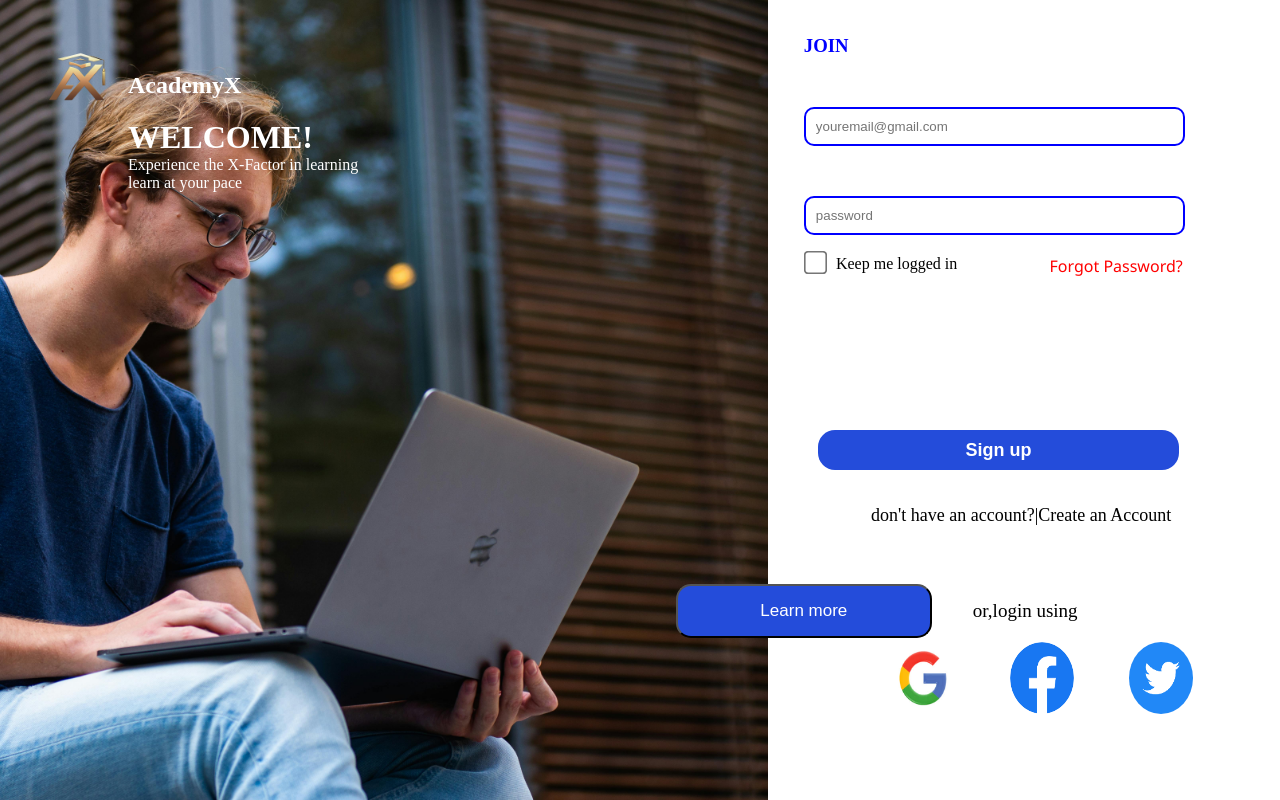
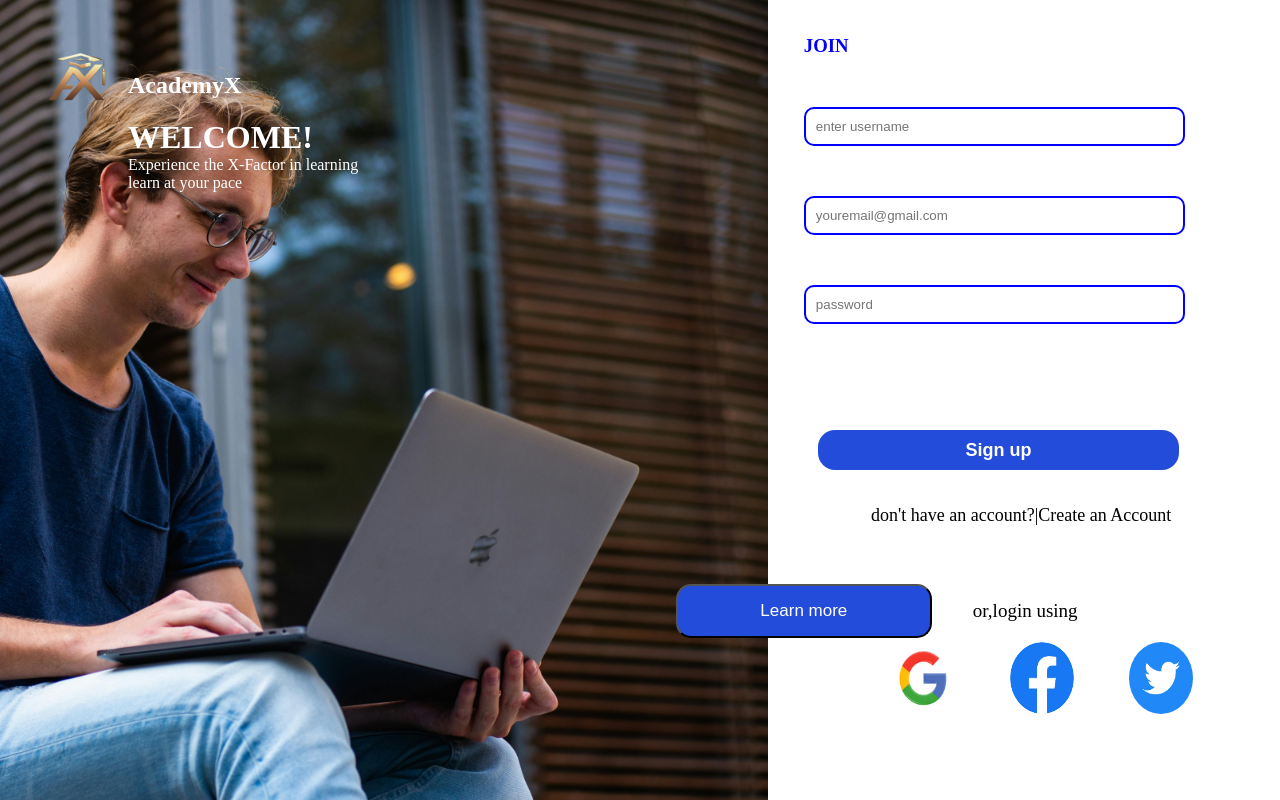
Before and after one commit to manisha18badatya/AcademyX_Frontend, a React (Vite) app: page /signup in a window 1280 px wide. Built offline with nearby package versions, Linux system fonts and the light colour scheme.

Commit message:
Enhance signup functionality to include username and update user dashboard data handling

```diff
--- a/src/pages/Signup.jsx
+++ b/src/pages/Signup.jsx
@@ -5,21 +5,37 @@ import { useAuth } from '../context/AuthContext';
 
 import { Link,NavLink } from 'react-router-dom';
 function SignUp() {
+    let navigate = useNavigate()
     let [email,setemail]=useState("")
     let[password,setpassword]=useState("")
+    let[username,setusername] = useState("")
     let[validate,setValidate]=useState("")
 
     const { setIsLoggedIn } = useAuth();
-    const navigate = useNavigate();
 
-    const handleLogin = (e) => {
+
+    const handleSignUp = async(e) => {
+      console.log(email,password,username)
       e.preventDefault();
-      if (!email || !password) {
+      if (!email || !password || !username) {
         setValidate("Please enter email and password");
-      } else {
-        setIsLoggedIn(true);
-        localStorage.setItem("isLoggedIn", "true");
-        navigate("/home");
+      }
+      const response = await fetch("http://localhost:8080/api/v1/users/register",{
+        method:"POST",
+        headers:{"Content-Type":"application/json"},
+        body:JSON.stringify({
+          username,
+          email,
+          password
+
+        })
+      })
+      const jsonResponse = await response.json()
+      console.log(jsonResponse)
+      if(jsonResponse.success){
+        navigate('/login')
+      }else{
+        setValidate(jsonResponse.message)
       }
     };
 
@@ -47,6 +63,14 @@ function SignUp() {
                 <div className='formpage'>
                  <h3>JOIN</h3>
                  <input
+                 type="text"
+                 id='inputbox'
+                 value={username}
+                 onChange={(e)=>{setusername(e.target.value)}}
+                 placeholder='enter username'
+                 />
+
+                 <input
                  type="email"
                  id='inputbox'
                  value={email}
@@ -61,15 +85,12 @@ function SignUp() {
                  onChange={(e)=>{setpassword(e.target.value)}}
                  placeholder='password'
                  />
-                    <div className='rmiddle'>
-                      <span><input type="checkbox" id='checkbox' /> Keep me logged in </span>
-                       <a href='\'>Forgot Password?</a>
-                     </div>
+
                 </div>
 
                  <div className='linkpage'>
 
-                      <button onClick={handleLogin}>Sign up</button>
+                      <button onClick={handleSignUp}>Sign up</button>
 
                       <p>{validate}</p>
                       <span>
--- a/src/pages/UserProfile.jsx
+++ b/src/pages/UserProfile.jsx
@@ -13,8 +13,8 @@ const UserProfile = () => {
         credentials: "include"
       })
       const userDashboard = await response.json()
-      console.log(userDashboard.data[0])
-      setUserDashboardData(userDashboard.data[0])
+      console.log(userDashboard)
+      setUserDashboardData(userDashboard.data)
 
 
     }
```
